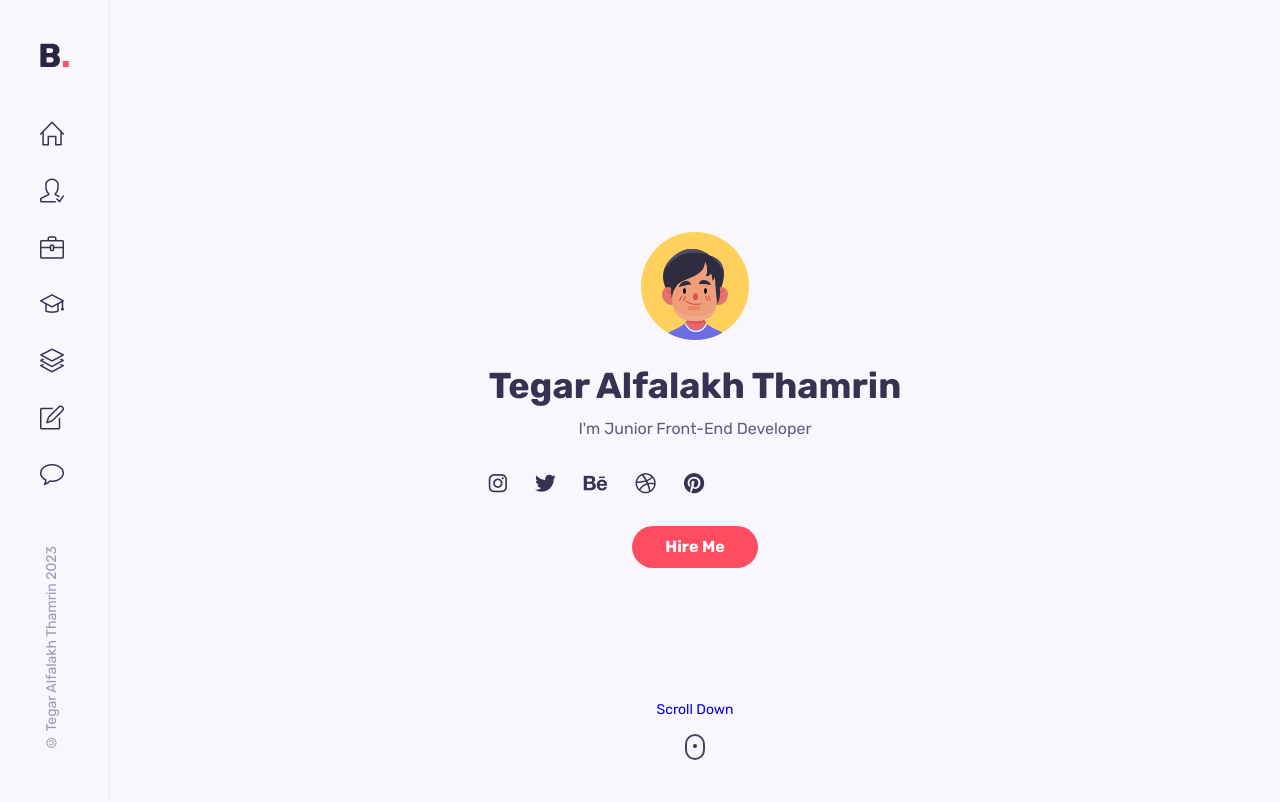
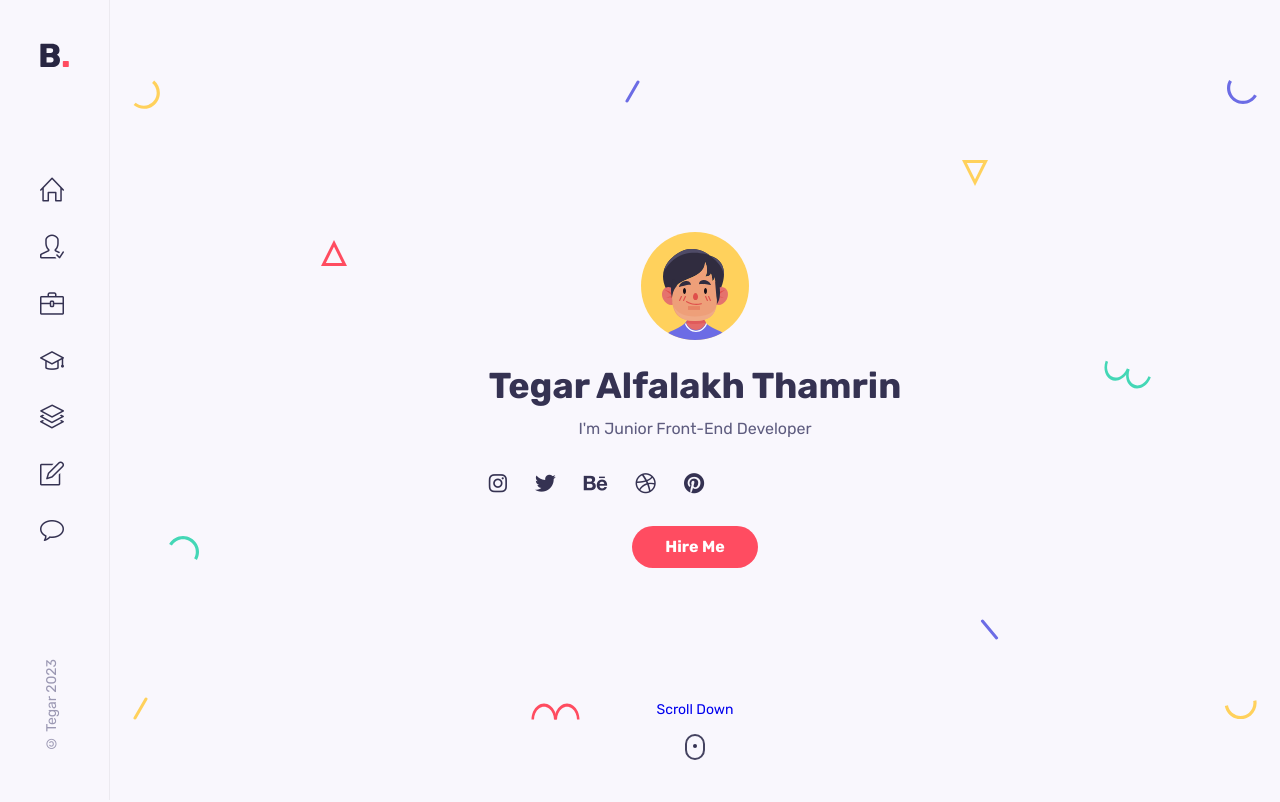
Before and after one commit to violet666666/portfolio-app, a React (Create React App) app: page / in a window 1280 px wide. Shown: the top 802 px of the page. Built offline with nearby package versions, Linux system fonts and the light colour scheme.

Commit message:
awal mula kehancuran

```diff
--- a/src/App.css
+++ b/src/App.css
@@ -1,4 +1,3 @@
 .main{
   margin-left: 110px;
-
 }
--- a/src/component/home/HeaderSocials.jsx
+++ b/src/component/home/HeaderSocials.jsx
@@ -3,23 +3,23 @@ import React from 'react'
 const HeaderSocials = () => {
   return (
     <div className="home__socials">
-        <a href="https://www.instagram.com/" className="home__social-link">
+        <a href="https://www.instagram.com/garte666" className="home__social-link" target='blank'>
         <i class="fa-brands fa-instagram"></i>
         </a>
 
-        <a href="https://www.twitter.com/" className="home__social-link">
+        <a href="https://www.twitter.com/" className="home__social-link" target='blank'>
         <i class="fa-brands fa-twitter"></i>
         </a>
 
-        <a href="https://www.behance.com/" className="home__social-link">
+        <a href="https://www.behance.com/" className="home__social-link" target='blank'>
         <i class="fa-brands fa-behance"></i>
         </a>
 
-        <a href="https://www.dribble.com/" className="home__social-link">
+        <a href="https://www.dribble.com/" className="home__social-link" target='blank'>
         <i class="fa-brands fa-dribbble"></i>
         </a>
 
-        <a href="https://www.pinterest.com/" className="home__social-link">
+        <a href="https://www.pinterest.com/" className="home__social-link" target='blank'>
         <i class="fa-brands fa-pinterest"></i>
         </a>
     </div>
--- a/src/component/home/Home.jsx
+++ b/src/component/home/Home.jsx
@@ -3,10 +3,11 @@ import './home.css';
 import Me from '../../assets/avatar-1.svg';
 import HeaderSocials from './HeaderSocials';
 import ScrollDown from './ScrollDown';
+import Shapes from './Shapes';
 
 const Home = () => {
   return (
-        <section className="home container" id="home">
+    <section className="home" id="home">
       <div className="intro">
         <img src={Me} alt="" className="home__img" />
         <h1 className="home__name">Tegar Alfalakh Thamrin</h1>
@@ -15,8 +16,9 @@ const Home = () => {
         <a href="#contact" className="btn">Hire Me</a>
         <ScrollDown/>
       </div>
+      <Shapes/>
     </section>
   );
-}
+};
 
 export default Home;
--- a/src/component/home/Shapes.jsx
+++ b/src/component/home/Shapes.jsx
@@ -0,0 +1,166 @@
+import React from 'react'
+
+const Shapes = () => {
+  return (
+    <div className="shapes">
+        <svg
+        width="27"
+        height="29"
+        class="shape s1"
+        xmlns="http://www.w3.org/2000/svg"
+      >
+        <path
+          d="M21.15625.60099c4.37954 3.67487 6.46544 9.40612 5.47254 15.03526-.9929 5.62915-4.91339 10.30141-10.2846 12.25672-5.37122 1.9553-11.3776.89631-15.75715-2.77856l2.05692-2.45134c3.50315 2.93948 8.3087 3.78663 12.60572 2.22284 4.297-1.5638 7.43381-5.30209 8.22768-9.80537.79387-4.50328-.8749-9.08872-4.37803-12.02821L21.15625.60099z"
+          fill="#FFD15C"
+          fill-rule="evenodd"
+        />
+      </svg>
+
+      <svg
+        width="26"
+        height="26"
+        class="shape s2"
+        xmlns="http://www.w3.org/2000/svg"
+      >
+        <path
+          d="M13 3.3541L2.42705 24.5h21.1459L13 3.3541z"
+          stroke="#FF4C60"
+          stroke-width="3"
+          fill="none"
+          fill-rule="evenodd"
+        />
+      </svg>
+
+      <svg
+        width="30"
+        height="25"
+        class="shape s3"
+        xmlns="http://www.w3.org/2000/svg"
+      >
+        <path
+          d="M.1436 8.9282C3.00213 3.97706 8.2841.92763 14.00013.92796c5.71605.00032 10.9981 3.04992 13.85641 8 2.8583 4.95007 2.8584 11.0491-.00014 16.00024l-2.77128-1.6c2.28651-3.96036 2.28631-8.84002.00011-12.8002-2.2862-3.96017-6.5124-6.40017-11.08513-6.4-4.57271.00018-8.79872 2.43984-11.08524 6.4002l-2.77128-1.6z"
+          fill="#44D7B6"
+          fill-rule="evenodd"
+        />
+      </svg>
+
+      <svg
+        width="15"
+        height="23"
+        class="shape s4"
+        xmlns="http://www.w3.org/2000/svg"
+      >
+        <rect
+          transform="rotate(30 9.86603 10.13397)"
+          x="7"
+          width="3"
+          height="25"
+          rx="1.5"
+          fill="#FFD15C"
+          fill-rule="evenodd"
+        />
+      </svg>
+
+      <svg
+        width="15"
+        height="23"
+        class="shape s5"
+        xmlns="http://www.w3.org/2000/svg"
+      >
+        <rect
+          transform="rotate(30 9.86603 10.13397)"
+          x="7"
+          width="3"
+          height="25"
+          rx="1.5"
+          fill="#6C6CE5"
+          fill-rule="evenodd"
+        />
+      </svg>
+
+      <svg
+        width="49"
+        height="17"
+        class="shape s6"
+        xmlns="http://www.w3.org/2000/svg"
+      >
+        <g fill="#FF4C60" fill-rule="evenodd">
+          <path d="M.5 16.5c0-5.71709 2.3825-10.99895 6.25-13.8567 3.8675-2.85774 8.6325-2.85774 12.5 0C23.1175 5.50106 25.5 10.78292 25.5 16.5H23c0-4.57303-1.90625-8.79884-5-11.08535-3.09375-2.28652-6.90625-2.28652-10 0C4.90625 7.70116 3 11.92697 3 16.5H.5z" />
+          <path d="M23.5 16.5c0-5.71709 2.3825-10.99895 6.25-13.8567 3.8675-2.85774 8.6325-2.85774 12.5 0C46.1175 5.50106 48.5 10.78292 48.5 16.5H46c0-4.57303-1.90625-8.79884-5-11.08535-3.09375-2.28652-6.90625-2.28652-10 0-3.09375 2.28651-5 6.51232-5 11.08535h-2.5z" />
+        </g>
+      </svg>
+
+      <svg
+        width="26"
+        height="26"
+        class="shape s7"
+        xmlns="http://www.w3.org/2000/svg"
+      >
+        <path
+          d="M13 22.6459L2.42705 1.5h21.1459L13 22.6459z"
+          stroke="#FFD15C"
+          stroke-width="3"
+          fill="none"
+          fill-rule="evenodd"
+        />
+      </svg>
+
+      <svg
+        width="19"
+        height="21"
+        class="shape s8"
+        xmlns="http://www.w3.org/2000/svg"
+      >
+        <rect
+          transform="rotate(-40 6.25252 10.12626)"
+          x="7"
+          width="3"
+          height="25"
+          rx="1.5"
+          fill="#6C6CE5"
+          fill-rule="evenodd"
+        />
+      </svg>
+
+      <svg
+        width="30"
+        height="25"
+        class="shape s9"
+        xmlns="http://www.w3.org/2000/svg"
+      >
+        <path
+          d="M29.8564 16.0718c-2.85854 4.95114-8.1405 8.00057-13.85654 8.00024-5.71605-.00032-10.9981-3.04992-13.85641-8-2.8583-4.95007-2.8584-11.0491.00014-16.00024l2.77128 1.6c-2.28651 3.96036-2.28631 8.84002-.00011 12.8002 2.2862 3.96017 6.5124 6.40017 11.08513 6.4 4.57271-.00018 8.79872-2.43984 11.08524-6.4002l2.77128 1.6z"
+          fill="#6C6CE5"
+          fill-rule="evenodd"
+        />
+      </svg>
+
+      <svg
+        width="47"
+        height="29"
+        class="shape s10"
+        xmlns="http://www.w3.org/2000/svg"
+      >
+        <g fill="#44D7B6" fill-rule="evenodd">
+          <path d="M46.78878 17.19094c-1.95535 5.3723-6.00068 9.52077-10.61234 10.8834-4.61167 1.36265-9.0893-.26708-11.74616-4.27524-2.65686-4.00817-3.08917-9.78636-1.13381-15.15866l2.34923.85505c-1.56407 4.29724-1.2181 8.92018.90705 12.12693 2.12514 3.20674 5.70772 4.5107 9.39692 3.4202 3.68921-1.0905 6.92581-4.40949 8.48988-8.70673l2.34923.85505z" />
+          <path d="M25.17585 9.32448c-1.95535 5.3723-6.00068 9.52077-10.61234 10.8834-4.61167 1.36264-9.0893-.26708-11.74616-4.27525C.16049 11.92447-.27182 6.14628 1.68354.77398l2.34923.85505c-1.56407 4.29724-1.2181 8.92018.90705 12.12692 2.12514 3.20675 5.70772 4.5107 9.39692 3.4202 3.68921-1.0905 6.92581-4.40948 8.48988-8.70672l2.34923.85505z" />
+        </g>
+      </svg>
+
+      <svg
+        width="33"
+        height="20"
+        class="shape s11"
+        xmlns="http://www.w3.org/2000/svg"
+      >
+        <path
+          d="M32.36774.34317c.99276 5.63023-1.09332 11.3614-5.47227 15.03536-4.37895 3.67396-10.3855 4.73307-15.75693 2.77837C5.76711 16.2022 1.84665 11.53014.8539 5.8999l3.15139-.55567c.7941 4.50356 3.93083 8.24147 8.22772 9.8056 4.29688 1.56413 9.10275.71673 12.60554-2.2227C28.34133 9.98771 30.01045 5.4024 29.21635.89884l3.15139-.55567z"
+          fill="#FFD15C"
+          fill-rule="evenodd"
+        />
+      </svg>
+    </div>
+  )
+}
+
+export default Shapes
--- a/src/component/home/home.css
+++ b/src/component/home/home.css
@@ -85,3 +85,70 @@
     transform: translateX(-50%);
     animation: ani-mouse 2s linear infinite;
 }
+
+.shapes{
+    position: absolute;
+    left:0;
+    top: 0;
+    height: 100%;
+    width: 100%;
+}
+
+.shape{
+    position: absolute;
+}
+
+.s1{
+    left: 2%;
+    top: 10%;
+}
+
+.s2{
+    left: 18%;
+    top: 30%;
+}
+
+.s3{
+    left: 5%;
+    bottom: 30%;
+}
+
+.s4{
+    left: 2%;
+    bottom: 10%;
+}
+
+.s5{
+    left: 44%;
+    top: 10%;
+}
+
+.s6{
+    left: 36%;
+    bottom: 10%;
+}
+
+.s7{
+    top: 20%;
+    right: 25%;
+}
+
+.s8{
+    right: 24%;
+    bottom: 20%;
+}
+
+.s9{
+    right: 2%;
+    top: 10%;
+}
+
+.s10{
+    top: 45%;
+    right: 11%;
+}
+
+.s11{
+    bottom: 10%;
+    right: 2%;
+}
--- a/src/component/sidebar/Sidebar.jsx
+++ b/src/component/sidebar/Sidebar.jsx
@@ -58,7 +58,7 @@ const Sidebar = () => {
             </nav>
 
             <div className="nav__footer">
-                <span className="copyright">&copy; Tegar Alfalakh Thamrin 2023</span>
+                <span className="copyright">&copy; Tegar 2023</span>
             </div>
         </aside>
     )
```
Lines whose indentation alone changed are shown as unchanged.
